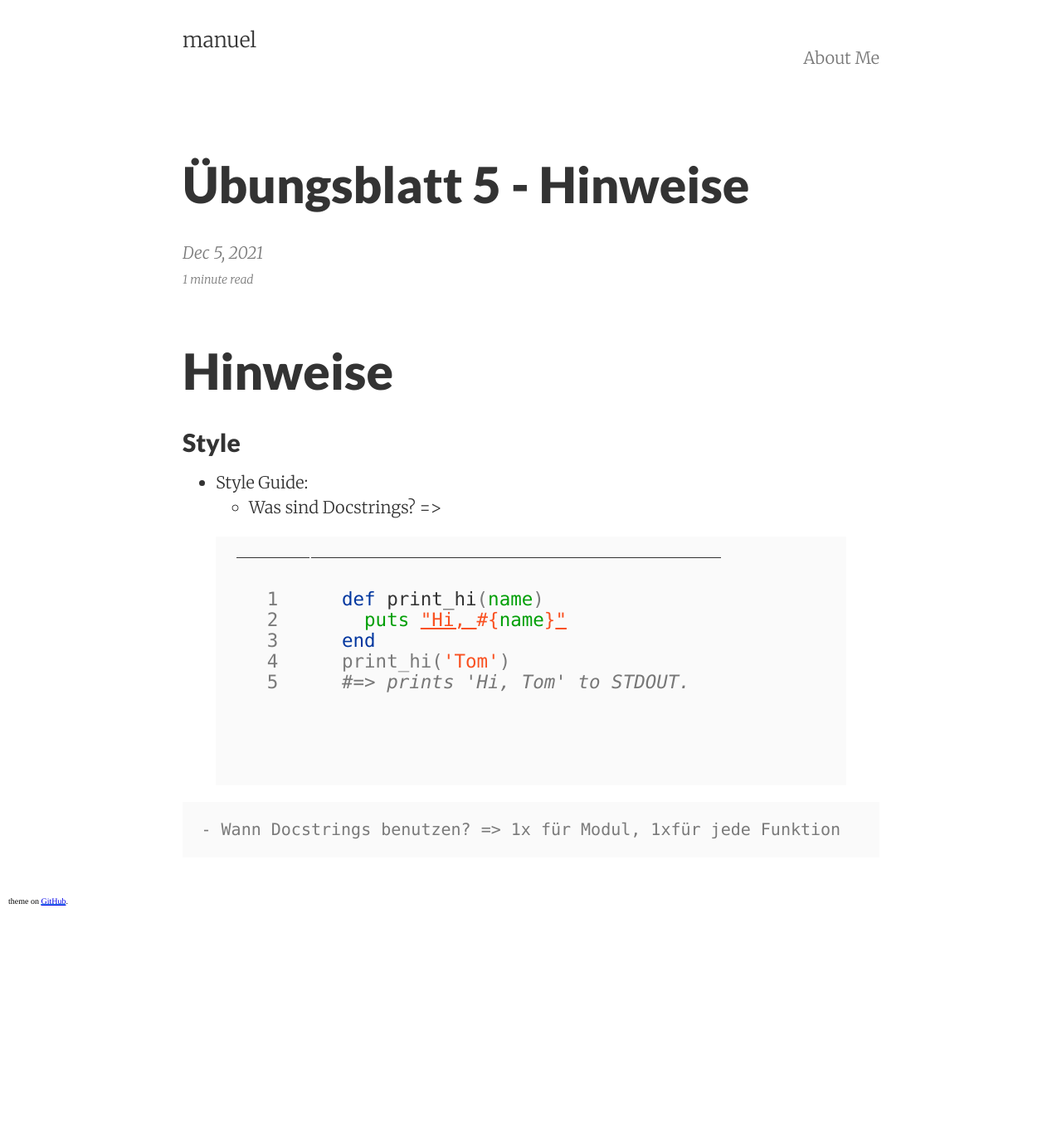
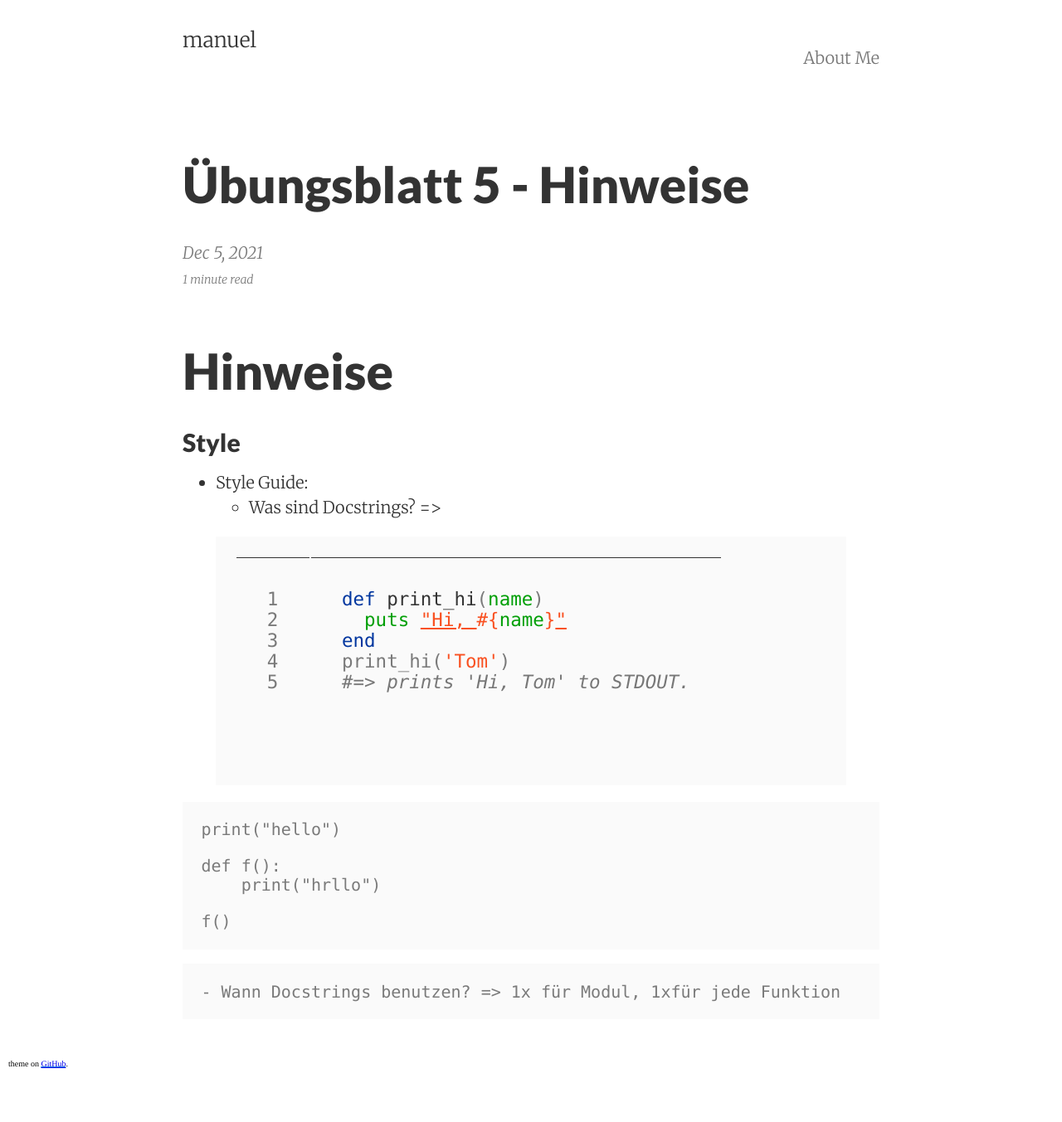
Before and after one commit to mAIRcode/mAIRcode.github.io, a Jekyll site: the page built from _posts/2021-12-05-epr_blatt5.md, in a window 1280 px wide. Shown: the whole page at 83% size. Built offline with Jekyll 4.4.1, drawn with Linux system fonts in a browser that asks for light colours; before the commit the page ends 1157 px from its top, so only the background shows below that.

Commit message:
Update 2021-12-05-epr_blatt5.md

````diff
--- a/_posts/2021-12-05-epr_blatt5.md
+++ b/_posts/2021-12-05-epr_blatt5.md
@@ -24,4 +24,13 @@ end
 print_hi('Tom')
 #=> prints 'Hi, Tom' to STDOUT.
 {% endhighlight %}
+
+```Python
+print("hello")
+
+def f():
+    print("hrllo")
+
+f()
+```
     - Wann Docstrings benutzen? => 1x für Modul, 1xfür jede Funktion
````
